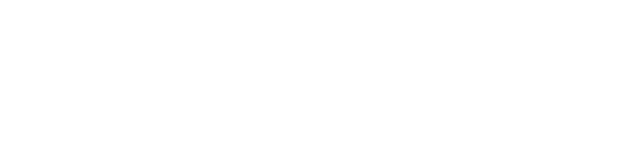
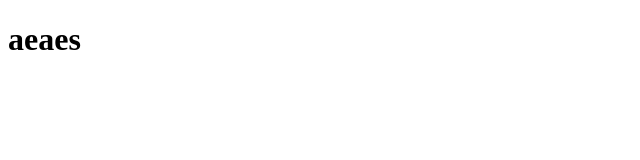
Before and after one commit to Nephidra/git-lesson, a plain HTML site: page index.html in a window 1280 px wide. Shown: the whole page, without its empty margins (0-640 px from the left). Drawn offline with Linux system fonts and the light colour scheme.

Commit message:
another-h1

```diff
--- a/index.html
+++ b/index.html
@@ -6,6 +6,6 @@
     <title>Document</title>
 </head>
 <body>
-
+    <h1>aeaes</h1>
 </body>
 </html>
```
